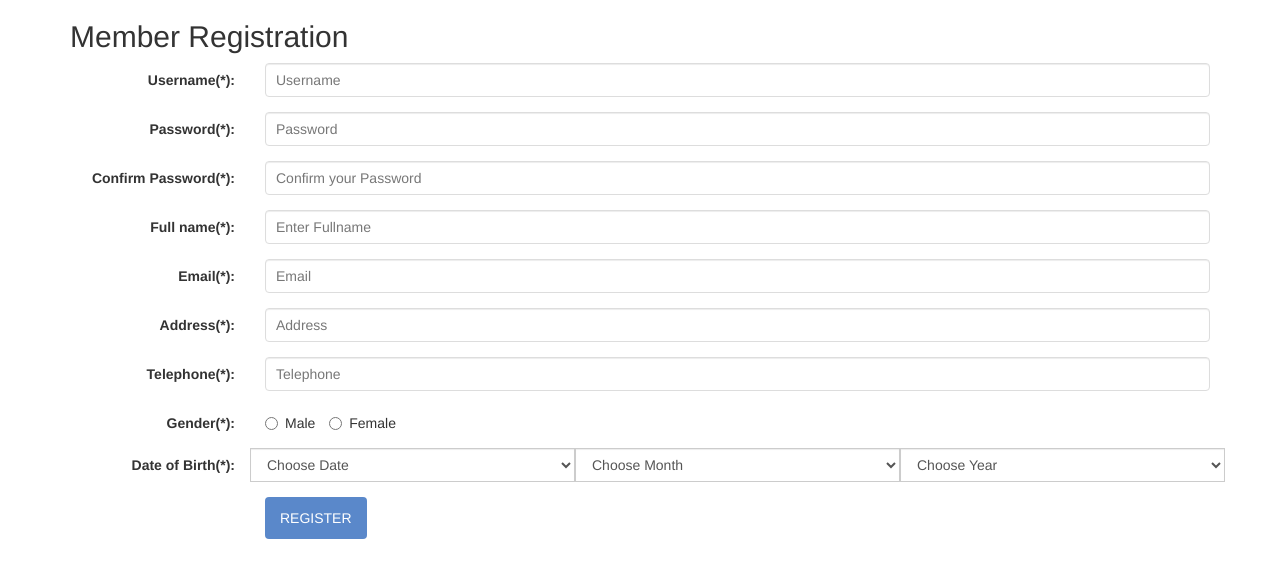
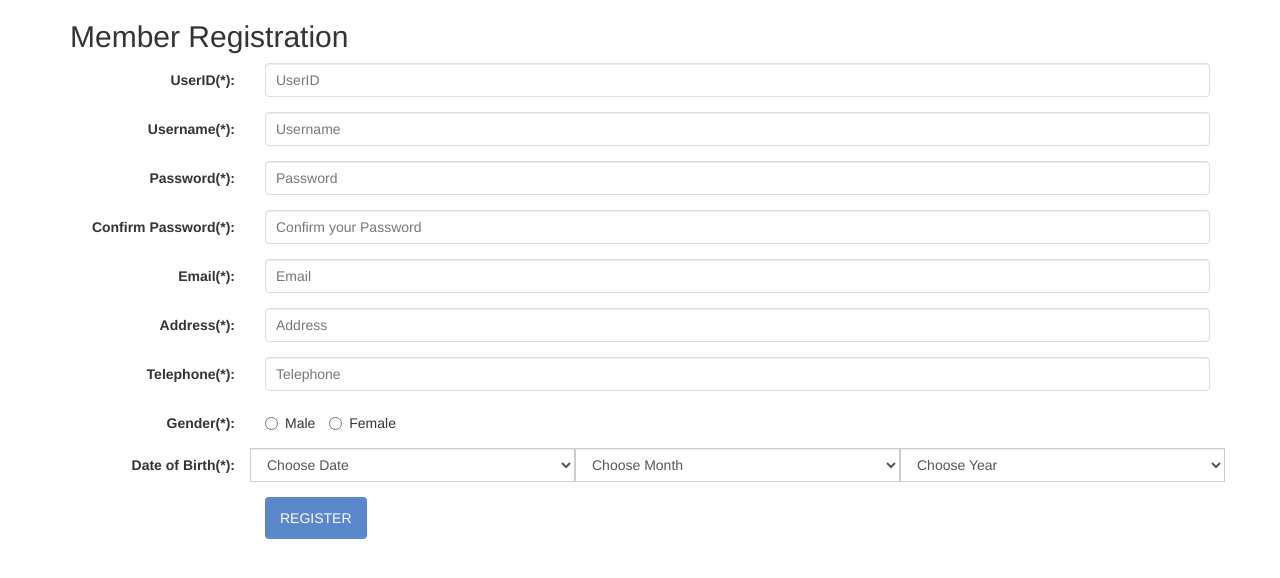
Before and after one commit to tranlamdat/Shop-Toys, a PHP site: page /Register.php in a window 1280 px wide. Shown: the top 578 px of the page. Run offline with PHP 8.4, Linux system fonts and the light colour scheme; some libraries are stand-ins or nearby versions.

Commit message:
Register

```diff
--- a/Register.php
+++ b/Register.php
@@ -10,10 +10,10 @@
 </script>
 <?php
 if (isset($_POST['btnRegister'])) {
+    $id = $_POST['txtUserID'];
     $us = $_POST['txtUsername'];
     $pass1 = $_POST['txtPass1'];
     $pass2 = $_POST['txtPass2'];
-    $fullname = $_POST['txtFullname'];
     $email = $_POST['txtEmail'];
     $address = $_POST['txtAddress'];
     $tel = $_POST['txtTel'];
@@ -27,7 +27,7 @@ if (isset($_POST['btnRegister'])) {
     $year = $_POST['slYear'];
 
     $err = "";
-    if ($us == "" || $pass1 == "" || $pass2 == "" || $fullname == "" || $email == "" || $address == "" || !isset($sex)) {
+    if ($us == "" || $pass1 == "" || $pass2 == "" || $email == "" || $address == "" || !isset($sex)) {
         $err .= "<li> Enter fileds with marks(*), please</li>";
     }
     if (strlen($pass1) <= 5) {
@@ -53,12 +53,11 @@ if (isset($_POST['btnRegister'])) {
     } else {
         include_once("connection.php");
         $pass = md5($pass1);
-        $sq = "SELECT * FROM customer WHERE Username = '$us' OR email = '$email'";
-        $res = mysqli_query($conn, $sq);
-        if (mysqli_num_rows($res) == 0) {
-            mysqli_query($conn, "INSERT INTO customer (Username, Password, CustName, gender, Address, telephone, email, CusDate, CusMonth, CusYear, SSN, ActiveCode, state)
-                                    VALUES ('$us', '$pass', '$fullname', '$sex', '$address', '$tel', '$email', '$date', '$month', '$year', '', '', 0)")
-                or die(mysqli_error($conn));
+        $sq = "SELECT * FROM User WHERE UserName = '$us' OR Email = '$email'";
+        $res = pg_query($conn, $sq);
+        if (pg_num_rows($res) == 0) {
+            pg_query($conn, "INSERT INTO User (UserID, Username, Pass, Email, Address, Telephone, Gender, CusDate, CusMonth, CusYear, Roles)
+                                    VALUES ('$id', $us', '$pass', '$email', '$address', '$tel', '$date', '$month', '$year', '', '', 0)");
             echo "You have registered successfully";
         } else {
             echo "Username or email already exists";
@@ -69,6 +68,13 @@ if (isset($_POST['btnRegister'])) {
 <div class="container">
     <h2>Member Registration</h2>
     <form id="form1" name="form1" method="post" action="" class="form-horizontal" role="form">
+    <div class="form-group">
+
+<label for="txtTen" class="col-sm-2 control-label">UserID(*): </label>
+<div class="col-sm-10">
+    <input type="text" name="txtUserID" id="txtUserID" class="form-control" placeholder="UserID" value="" />
+</div>
+</div>
         <div class="form-group">
 
             <label for="txtTen" class="col-sm-2 control-label">Username(*): </label>
@@ -88,13 +94,6 @@ if (isset($_POST['btnRegister'])) {
             <label for="" class="col-sm-2 control-label">Confirm Password(*): </label>
             <div class="col-sm-10">
                 <input type="password" name="txtPass2" id="txtPass2" class="form-control" placeholder="Confirm your Password" />
-            </div>
-        </div>
-
-        <div class="form-group">
-            <label for="lblFullName" class="col-sm-2 control-label">Full name(*): </label>
-            <div class="col-sm-10">
-                <input type="text" name="txtFullname" id="txtFullname" value="" class="form-control" placeholder="Enter Fullname" />
             </div>
         </div>
 
--- a/index.php
+++ b/index.php
@@ -5,7 +5,7 @@
   <meta charset="UTF-8">
   <meta http-equiv="X-UA-Compatible" content="IE=edge">
   <meta name="viewport" content="width=device-width, initial-scale=1.0">
-  <title>Mid-Autumn cakes</title>
+  <title>Shop Toys</title>
   <link rel="stylesheet" href="style.css" />
   <link rel="stylesheet" href="https://maxcdn.bootstrapcdn.com/bootstrap/3.3.7/css/bootstrap.min.css">
   <script src="https://ajax.googleapis.com/ajax/libs/jquery/1.12.4/jquery.min.js"></script>
@@ -198,7 +198,7 @@ include_once("connection.php");
     </section>
     <div class="text-center p-4" style="background-color: rgba(0, 0, 0, 0.05);">
       © 2022 Copyright:
-      <a class="text-reset fw-bold" href="https://mdbootstrap.com/">Mid-Autumn-Cakes.com</a>
+      <a class="text-reset fw-bold" href="https://mdbootstrap.com/">Shop-Toys.com</a>
     </div>
   </footer>
 
```
